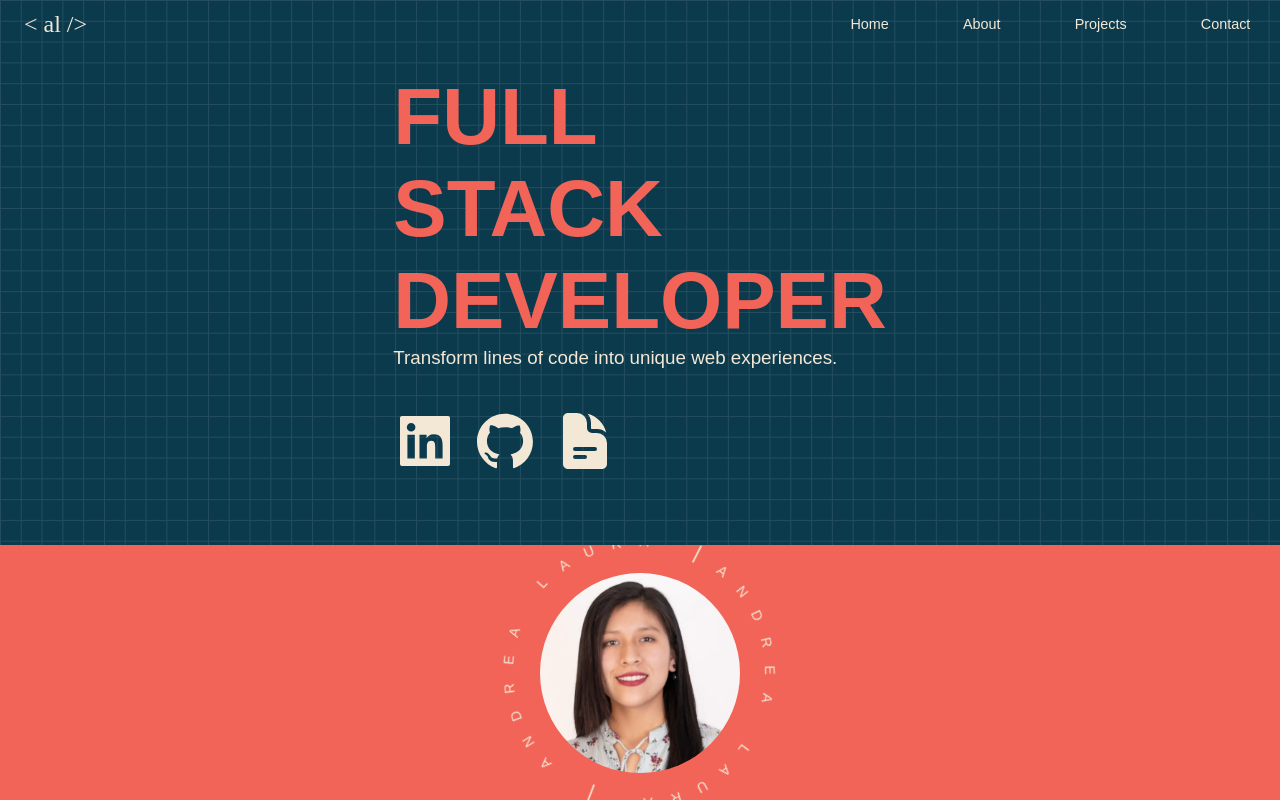
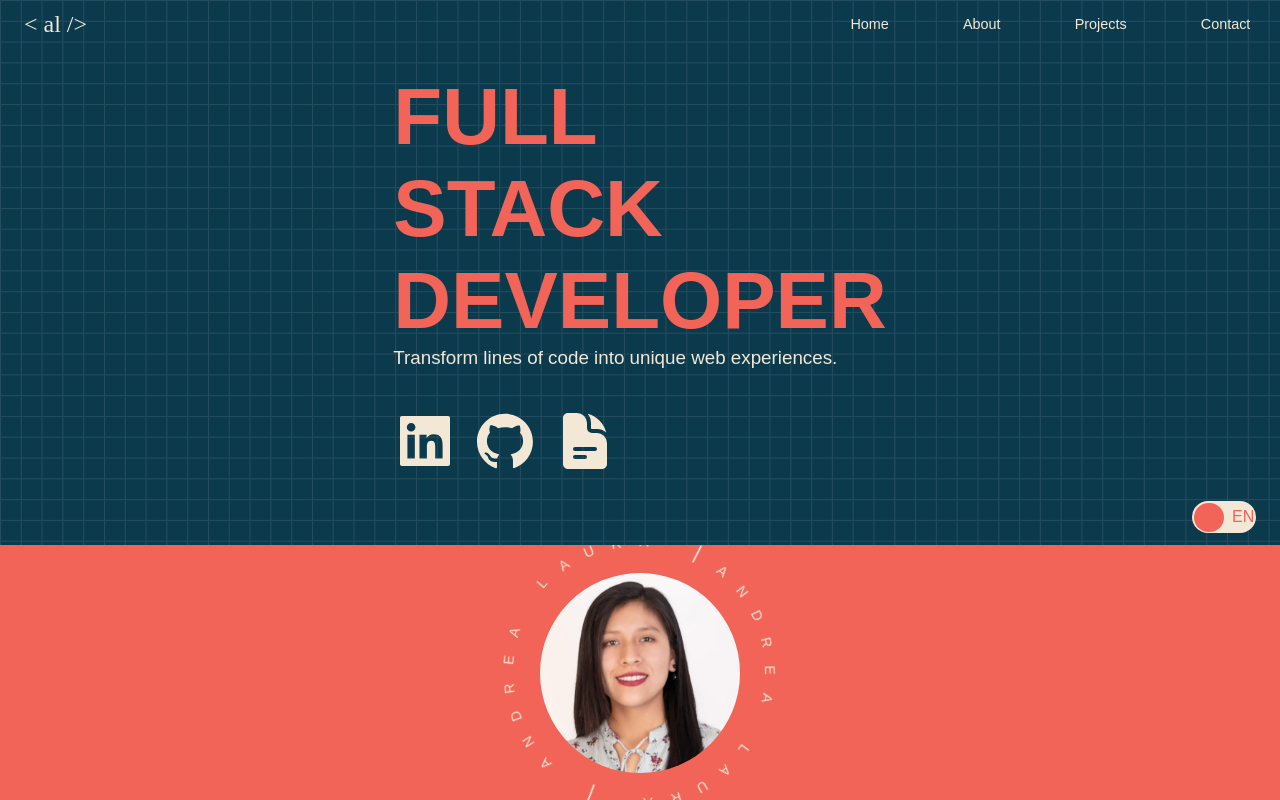
Before and after one commit to ALauraOliva/portfolio, a React (Vite) app: page / in a window 1280 px wide. Built offline with nearby package versions, Linux system fonts and the light colour scheme; a web font is replaced by a local one.

Commit message:
adding language button

```diff
--- a/src/components/Home.jsx
+++ b/src/components/Home.jsx
@@ -24,7 +24,9 @@ const Home = () => {
         <img src="/static/myPhoto.webp" alt="photo" />
       </article>
       <article className="home_right">
-        <div>
+        <div className="home_rightContainer">
+          <input type="checkbox" className="toggle" id="check" />
+          <label htmlFor="check" className="rounded"></label>
           <h1>FULL STACK DEVELOPER</h1>
           <h2>Transform lines of code into unique web experiences.</h2>
           <ul>
--- a/src/scss/components/_home.scss
+++ b/src/scss/components/_home.scss
@@ -60,8 +60,59 @@
     linear-gradient(to right, #244d5e 1.3px, #0c3a4d 1.3px);
   background-size: 2.6rem 2.6rem;
   z-index: 2;
-  div {
+  position: relative;
+  .home_rightContainer {
     margin: auto;
+    input[type="checkbox"].toggle {
+      position: absolute;
+      opacity: 0;
+      top: -9000px;
+      left: -9000px;
+    }
+    input[type="checkbox"].toggle + label {
+      cursor: pointer;
+      position: absolute;
+      top: calc(100% - 5.5rem);
+      left: calc(100% - 11rem);
+      font-size: 2rem;
+      display: flex;
+      &::before {
+        display: flex;
+        justify-content: flex-start;
+        align-items: center;
+        content: "\00a0\00a0\00a0\00a0\00a0\00a0\00a0\00a0\00a0 EN";
+        font-size: 1em;
+        position: relative;
+        width: 4em;
+        height: 2em;
+        border-radius: 1em;
+        font-weight: 500;
+        color: $primaryColor;
+        background-color: $secondaryColor;
+        transition: 200ms ease-in-out;
+      }
+      &::after {
+        content: "";
+        position: absolute;
+        width: 1.9em;
+        height: 1.8em;
+        left: 0.1em;
+        top: 0.1em;
+        border-radius: 1em;
+        background-color: $primaryColor;
+        transition: 200ms ease-in-out;
+      }
+    }
+    input[type="checkbox"].toggle:checked + label {
+      color: red;
+      &::after {
+        transform: translateX(100%);
+        background-color: $thirdColor;
+      }
+      &::before {
+        content: "\00a0\00a0SP";
+        color: $thirdColor;
+      }
     }
     h1 {
       font-size: 10rem;
@@ -118,3 +169,4 @@
       }
     }
   }
+}
```
Lines whose indentation alone changed are shown as unchanged.
